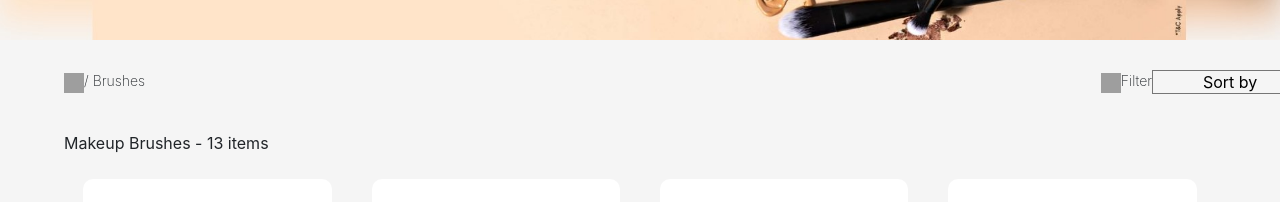
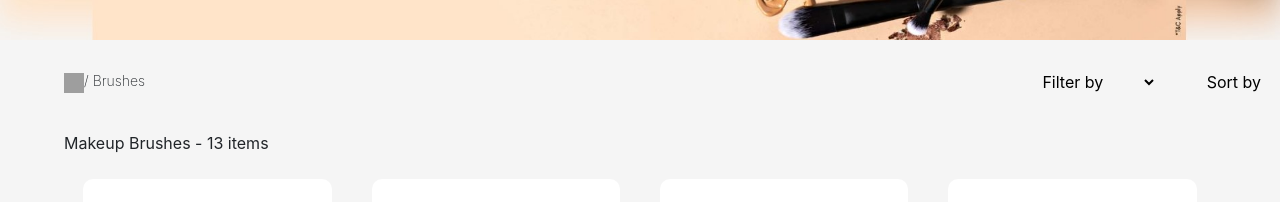
Before and after one commit to Nachiketlele/Sugar, a React (Create React App) app: page /brushes in a window 1280 px wide. Shown: the part 233-435 px from the top of the page. Built offline with nearby package versions, Linux system fonts and the light colour scheme; grey boxes are pictures that could not be loaded.

Commit message:
filter function working

```diff
--- a/src/context/context.js
+++ b/src/context/context.js
@@ -942,6 +942,7 @@ const [list3, setlist3] = useState(l13)
 
 
   const [sortval, setsortval] = useState(0);
+
   const time = (l) => {
     if (sortval === "3")
       l.sort(function (a, b) {
@@ -963,6 +964,7 @@ const [list3, setlist3] = useState(l13)
       });
     }
   };
+
 
   return (
     <Box.Provider
--- a/src/pages/BRUSHES.js
+++ b/src/pages/BRUSHES.js
@@ -15,7 +15,39 @@ const BRUSHES = () => {
     setsortval(e.target.value);
   };
 
+
+
+
   let r = JSON.parse(localStorage.getItem("list1"));
+
+  let qwer = JSON.parse(localStorage.getItem("list1"));
+
+
+
+  const handle1 = (e) => {
+    let r=e.target.value;
+    if(r==='1')
+    {let qwer = JSON.parse(localStorage.getItem("list1"));
+      setlist1(qwer.filter(e=>e.name.includes("Eye")))
+    }
+    else if(r==='2')
+    { let qwer = JSON.parse(localStorage.getItem("list1"));
+      setlist1(qwer.filter(e=>e.name.includes("Face")))
+    }
+    else if(r==='3')
+    {
+      let qwer = JSON.parse(localStorage.getItem("list1"));
+      setlist1(qwer.filter(e=>e.name.includes("Foundation")))
+    }
+    else
+    {
+      let qwer = JSON.parse(localStorage.getItem("list1"));
+      setlist1(qwer)
+    }
+  };
+
+
+
   let favArr = JSON.parse(localStorage.getItem("fav")) || [];
   const [list1, setlist1] = useState(r);
 
@@ -63,6 +95,7 @@ if(flag200===true)
   };
 
   time(list1);
+
   const navigate= useNavigate();
 
   return (
@@ -79,9 +112,17 @@ if(flag200===true)
             <div>Makeup Brushes - 13 items</div>
           </div>
           <div className={styles.q5}>
-          <div style={{display:"flex"}}><img style={{marginTop:"3px"}} src='https://in.sugarcosmetics.com/desc-images/filterIcon.png' id={styles.e1} alt="no" /><p>Filter</p></div>
+          <div style={{marginLeft:"-100px"}}>
+              <select style={{border:"0px"}} onChange={handle1}>
+                <option>Filter by</option>
+                <option value="1">Eyeshadow Brush</option>
+                <option value="2">Face Brush</option>
+                <option value="3">Foundation Brush</option>
+                <option value="4">Remove filters</option>
+              </select>
+            </div>
           <div>
-              <select onChange={handle}>
+              <select style={{border:"0px"}} onChange={handle}>
                 <option>Sort by</option>
                 <option value="1">Name</option>
                 <option value="2">Price - High to Low</option>
--- a/src/pages/MAKEUP.js
+++ b/src/pages/MAKEUP.js
@@ -19,6 +19,37 @@ const MAKEUP = () => {
   let r = JSON.parse(localStorage.getItem("list2"));
   let favArr = JSON.parse(localStorage.getItem("fav")) || [];
   const [list2, setlist2] = useState(r);
+
+
+  let qwer = JSON.parse(localStorage.getItem("list2"));
+
+
+
+  const handle1 = (e) => {
+    let r=e.target.value;
+    if(r==='1')
+    {let qwer = JSON.parse(localStorage.getItem("list2"));
+      setlist2(qwer.filter(e=>e.name.includes("Lipstick")))
+    }
+    else if(r==='2')
+    { let qwer = JSON.parse(localStorage.getItem("list2"));
+      setlist2(qwer.filter(e=>e.name.includes("Contour")))
+    }
+    else if(r==='3')
+    {
+      let qwer = JSON.parse(localStorage.getItem("list2"));
+      setlist2(qwer.filter(e=>e.name.includes("Kajal")))
+    }
+    else
+    {
+      let qwer = JSON.parse(localStorage.getItem("list2"));
+      setlist2(qwer)
+    }
+  };
+
+
+
+
   const thelove = (val) => {
     for (let i = 0; i < list2.length; ++i) {
       if (val === list2[i].id) list2[i].love = !list2[i].love;
@@ -82,7 +113,15 @@ if(flag200===true)
           <div>Makeup - 56 items</div>
         </div>
         <div className={styles.q5}>
-        <div style={{display:"flex"}}><img style={{marginTop:"3px"}} src='https://in.sugarcosmetics.com/desc-images/filterIcon.png' id={styles.e1} alt="no" /><p>Filter</p></div>
+        <div style={{marginLeft:"-100px"}}>
+              <select style={{border:"0px"}} onChange={handle1}>
+                <option>Filter by</option>
+                <option value="1">Lipstick</option>
+                <option value="2">Kajal</option>
+                <option value="3">Contour</option>
+                <option value="4">Remove filters</option>
+              </select>
+            </div>
           <div>
             <select onChange={handle}>
               <option>Sort by</option>
--- a/src/pages/TRENDING.js
+++ b/src/pages/TRENDING.js
@@ -18,6 +18,35 @@ const TRENDING = () => {
   let r = JSON.parse(localStorage.getItem("list1"));
   let favArr = JSON.parse(localStorage.getItem("fav")) || [];
   const [list1, setlist1] = useState(r);
+
+
+  let qwer = JSON.parse(localStorage.getItem("list1"));
+
+
+
+  const handle1 = (e) => {
+    let r=e.target.value;
+    if(r==='1')
+    {let qwer = JSON.parse(localStorage.getItem("list1"));
+      setlist1(qwer.filter(e=>e.name.includes("Eye")))
+    }
+    else if(r==='2')
+    { let qwer = JSON.parse(localStorage.getItem("list1"));
+      setlist1(qwer.filter(e=>e.name.includes("Face")))
+    }
+    else if(r==='3')
+    {
+      let qwer = JSON.parse(localStorage.getItem("list1"));
+      setlist1(qwer.filter(e=>e.name.includes("Foundation")))
+    }
+    else
+    {
+      let qwer = JSON.parse(localStorage.getItem("list1"));
+      setlist1(qwer)
+    }
+  };
+
+
 
   const thelove = (val) => {
     for (let i = 0; i < list1.length; ++i) {
@@ -79,7 +108,15 @@ if(flag200===true)
             <div>Makeup TRENDING - 13 items</div>
           </div>
           <div className={styles.q5}>
-          <div style={{display:"flex"}}><img style={{marginTop:"3px"}} src='https://in.sugarcosmetics.com/desc-images/filterIcon.png' id={styles.e1} alt="no" /><p>Filter</p></div>
+          <div style={{marginLeft:"-100px"}}>
+              <select style={{border:"0px"}} onChange={handle1}>
+                <option>Filter by</option>
+                <option value="1">Eyeshadow Brush</option>
+                <option value="2">Face Brush</option>
+                <option value="3">Foundation Brush</option>
+                <option value="4">Remove filters</option>
+              </select>
+            </div>
           <div>
               <select onChange={handle}>
                 <option>Sort by</option>
```
